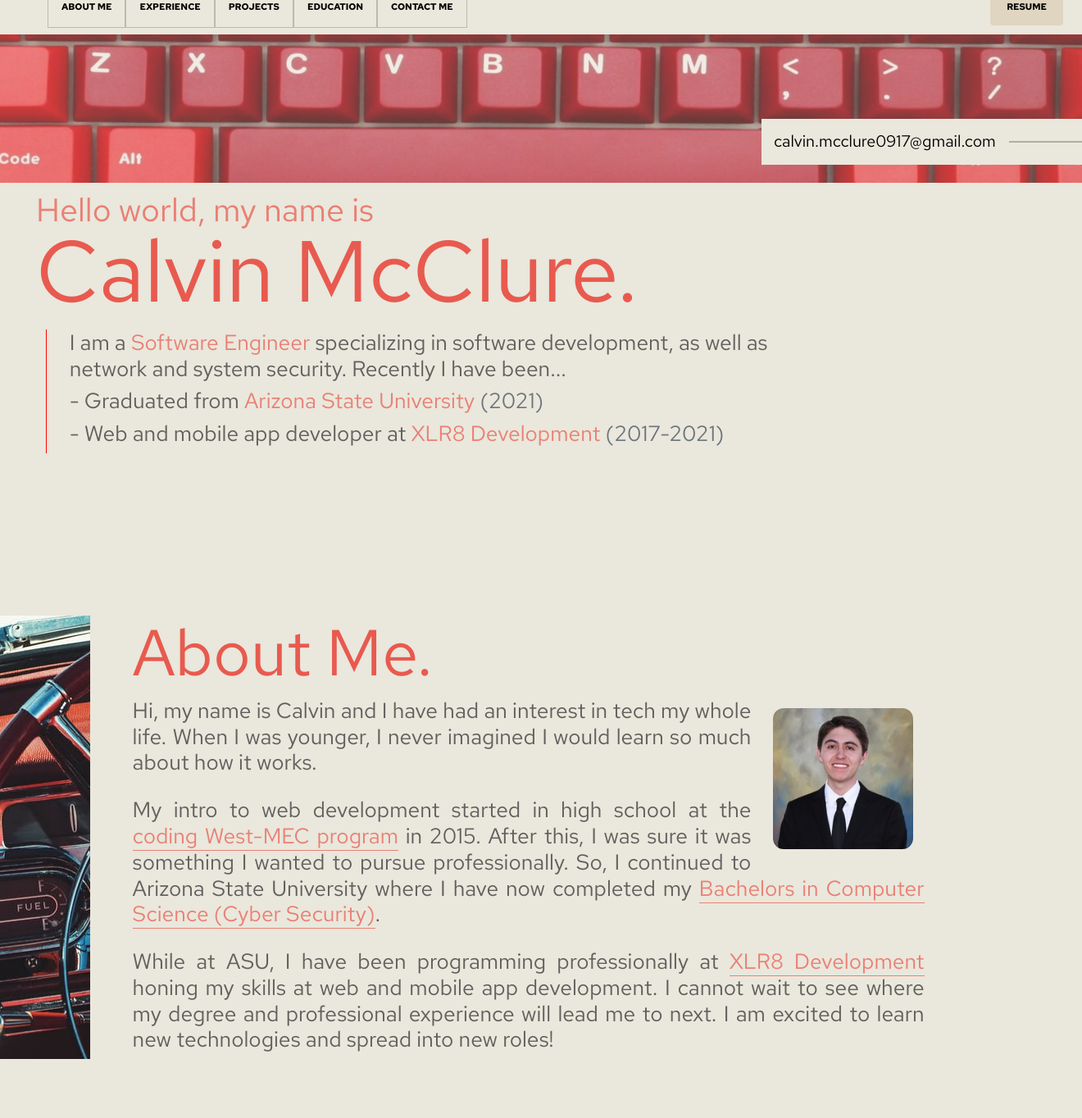
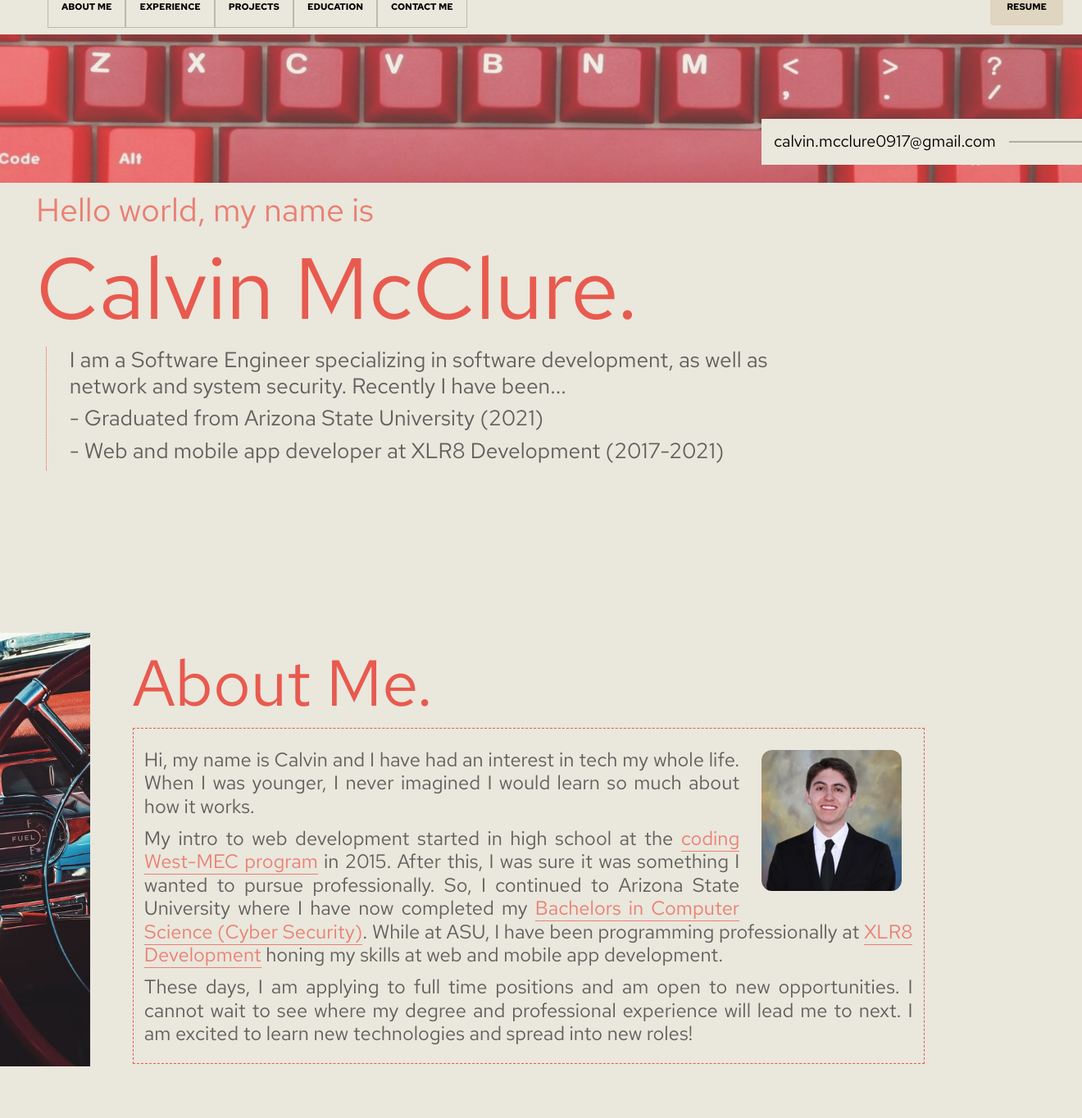
Before and after one commit to dev-calvin/portfolio-website, a Flask app: page / in a window 1320 px wide; the page is wider, and only the part inside the window is pictured. Shown: the part 33-1397 px from the top of that part at 82% size. Run offline with Flask 2, Linux system fonts and the light colour scheme.

Commit message:
changed overall design slightly and finished d up the experience section

```diff
--- a/app.py
+++ b/app.py
@@ -7,21 +7,7 @@
 @app.route('/')
 def index():
     data = {
-        'title' : 'Calvin McClure.',
-        'home': {
-            'a': 'I am a <span class=\'highlight\'>Software Engineer</span> specializing in software development, as well as network and system security. Recently I have been...',
-            'b': 'Graduated from <span class=\'highlight\'>Arizona State University</span> <span class=\'text-muted\'>(2021)</span>',
-            'c': 'Web and mobile app developer at <span class=\'highlight\'>XLR8 Development</span> <span class=\'text-muted\'>(2017-2021)</span>'
-        },
-        'aboutMe': '''Hi, I am Calvin and I have had an interest in tech my whole life. When I
-                    was younger I never imagined I would learn so much about how it works. My
-                    software education started in high school at the coding West-MEC program in
-                    2015 where I got my intro to web development. After this I was sure it was
-                    something I wanted to pursue professionally so I continued to Arizona State
-                    University where I have now completed my Bachelors in Computer Science
-                    (Cyber Security). I cannot wait to see where my degree and professional
-                    experience will lead me to next. I am excited to learn new technologies and
-                    spread into new roles!'''
+        'title' : 'Calvin McClure.'
     }
     return render_template('index.html', content=data)
 
--- a/static/base.css
+++ b/static/base.css
@@ -53,7 +53,7 @@
 }
 
 .scroll-to-section {
-  scroll-margin-top: 5em;
+  scroll-margin-top: 7vw;
 }
 
 /* Extra small devices (phones, 600px and down) */
--- a/templates/index.html
+++ b/templates/index.html
@@ -53,7 +53,7 @@
   }
 
   .home-text-padding-left {
-    border-right: 1px solid red;
+    border-right: .15vw dotted var(--red-dark-color);
     width:2vw;
   }
 
@@ -63,7 +63,7 @@
     padding-left: 2em;
   }
 
-  #home-main-text {
+  .section-text {
     font-weight:500;
     margin-top:-.2em;
   }
@@ -71,16 +71,18 @@
   .about-me-container {
     margin-top: 15vw;
     width: 100vw;
-    height: 40vw;
   }
 
   .about-me-text {
     text-align:justify;
-    margin-top: 1em;
+    font-size: 1.8vw;
+    margin-top: .8vw;
   }
 
   .about-me-text-top {
     text-align:justify;
+    font-size: 1.8vw;
+    padding-top: .8vw;
   }
 
   .about-me-img {
@@ -89,6 +91,12 @@
     margin-left:2vw;
     width: 13vw;
     border-radius: 1vw;
+  }
+
+  .about-me-side-img {
+    height:100%;
+    width:60vw;
+    /* margin-left: -0vw; */
   }
 
   .about-me-link {
@@ -233,45 +271,65 @@
     </div>
     <div class="row home-text-container">
       <h4>Hello world, my name is</h4>
-      <h1 id="home-main-text">Calvin McClure.</h1>
+      <h1 id="section-text">Calvin McClure.</h1>
       <div style="display:flex;">
         <div class="home-text-padding-left">
         </div>
         <div class="row">
           <div class="home-text">
-            <h5>{{content.home.a|safe}}</h5>
+            <h5>
+              I am a <span class=\'highlight\'>Software Engineer</span> specializing in software development, as well as network and system security. Recently I have been...
+            </h5>
           </div>
           <div class="home-text">
-            <h5>- {{content.home.b|safe}}</h5>
+            <h5>
+              - Graduated from <span class=\'highlight\'>Arizona State University</span> <span class=\'text-muted\'>(2021)</span>
+            </h5>
           </div>
           <div class="home-text">
-            <h5>- {{content.home.c|safe}}</h5>
+            <h5>
+              - Web and mobile app developer at <span class=\'highlight\'>XLR8 Development</span> <span class=\'text-muted\'>(2017-2021)</span>
+            </h5>
           </div>
         </div>
       </div>
     </div>
     <div class="row about-me-container scroll-to-section" id="about-me-container">
-      <div class="col-1" style="background-image:url({{url_for('static', filename='images/car.jpeg')}})"></div>
+      <!-- <div class="col-1" style="background-image:url({{url_for('static', filename='images/car.jpeg')}})"> -->
+      <div class="col-1" style="margin:0;padding:0;overflow:hidden;">
+          <img class="about-me-side-img" src="{{url_for('static', filename='images/car.jpeg')}}" alt="Photo of a cool car">
+      </div>
       <div class="col-9" style="margin-left: 3vw; margin-top:1vw;">
         <div class="row" id="about-me">
           <div>
-            <h2 id="home-main-text">About Me.</h2>
-            <img class="about-me-img" src="{{url_for('static', filename='images/headshot.jpeg')}}" alt="Photo of Calvin McClure">
-            <h5 class="about-me-text-top">Hi, my name is Calvin and I have had an interest in tech my whole life. When I was younger, I never imagined I would learn so much about how it works.</h5>
-            <h5 class="about-me-text">My intro to web development started in high school at the <span class="highlight-link"><a class="about-me-link" href="https://west-mec.edu/coding/" target="_blank">coding West-MEC program</a></span> in 2015. After this, I was sure it was something I wanted to pursue professionally. So, I continued to Arizona State University where I have now completed my <span class="highlight-link"><a class="about-me-link" href="https://webapp4.asu.edu/programs/t5/majorinfo/ASU00/ESCSEIBS/undergrad/false?init=false&nopassive=true" target="_blank">Bachelors in Computer Science (Cyber Security)</a></span>.</h5>
-            <h5 class="about-me-text">While at ASU, I have been programming professionally at <span class="highlight-link"><a class="about-me-link" href="https://www.xlr8dev.com/" target="_blank">XLR8 Development</a></span> honing my skills at web and mobile app development. I cannot wait to see where my degree and professional  experience will lead me to next. I am excited to learn new technologies and spread into new roles!</h5>
+            <h2 id="section-text">About Me.</h2>
+            <div style="border: 1px dashed var(--red-dark-color); padding: 1vw;height: fit-content;">
+
+              <img class="about-me-img" src="{{url_for('static', filename='images/headshot.jpeg')}}" alt="Photo of Calvin McClure">
+              <h5 class="about-me-text-top">
+                Hi, my name is Calvin and I have had an interest in tech my whole life. When I was younger, I never imagined I would learn so much about how it works.
+              </h5>
+              <h5 class="about-me-text">
+                My intro to web development started in high school at the <span class="highlight-link"><a class="about-me-link" href="https://west-mec.edu/coding/" target="_blank">coding West-MEC program</a></span> in 2015. After this, I was sure it was something I wanted to pursue professionally. So, I continued to Arizona State University where I have now completed my <span class="highlight-link"><a class="about-me-link" href="https://webapp4.asu.edu/programs/t5/majorinfo/ASU00/ESCSEIBS/undergrad/false?init=false&nopassive=true" target="_blank">Bachelors in Computer Science (Cyber Security)</a></span>. While at ASU, I have been programming professionally at <span class="highlight-link"><a class="about-me-link" href="https://www.xlr8dev.com/" target="_blank">XLR8 Development</a></span> honing my skills at web and mobile app development.
+              </h5>
+              <h5 class="about-me-text">
+                These days, I am applying to full time positions and am open to new opportunities. I cannot wait to see where my degree and professional experience will lead me to next. I am excited to learn new technologies and spread into new roles!
+              </h5>
+            </div>
           </div>
         </div>
       </div>
       <div class="col-2"></div>
     </div>
+
+
     <div class="row experience-container scroll-to-section" id="experience-container">
       <div class="col-1" style="margin:0;padding:0;overflow:hidden;">
-        <img class="experience-img" src="{{url_for('static', filename='images/cocktail.jpg')}}" alt="Photo of Calvin McClure">
+        <img class="experience-img" src="{{url_for('static', filename='images/red_circuit.jpg')}}" alt="Photo of Calvin McClure">
       </div>
       <div class="col-9" style="margin-left: 3vw; margin-top:1vw;">
         <div class="row">
-          <h2 id="home-main-text">Experience.</h2>
+          <h2 id="section-text">Experience.</h2>
           <div class="col-3">
             <div class="row">
               <div id="xlr8-experience-button" class="experience-button experience-button-selected">
@@ -304,9 +362,60 @@
       </div>
       <div class="col-2"></div>
     </div>
+
+
+    <div class="row projects-container scroll-to-section" id="projects-container">
+      <div class="col-1" style="margin:0;padding:0;overflow:hidden;">
+        <img class="experience-img" src="{{url_for('static', filename='images/red_circuit.jpg')}}" alt="Photo of Calvin McClure">
+      </div>
+      <div class="col-9" style="margin-left: 3vw; margin-top:1vw;">
+        <div class="row">
+          <h2 id="section-text">Projects.</h2>
+          <div class="col-6">
+            <div class="row">
+              <div class="projects-panels">
+                <h4 class="projects-panels-title-text">Pixingo</h4>
+              </div>
+              <div class="projects-panels">
+                <h4 class="projects-panels-title-text">Flowstation</h4>
+              </div>
+            </div>
+          </div>
+          <div class="col-6">
+            <div class="row">
+              <div class="projects-panels">
+                <h4 class="projects-panels-title-text">Final Mile Solar</h4>
+              </div>
+              <div class="projects-panels">
+                <h4 class="projects-panels-title-text">Synctimes</h4>
+              </div>
+            </div>
+          </div>
+        </div>
+      </div>
+      <div class="col-2"></div>
+    </div>
+
+
+    <div class="row projects-container scroll-to-section" id="projects-container">
+      <div class="col-1" style="margin:0;padding:0;overflow:hidden;">
+        <img class="experience-img" src="{{url_for('static', filename='images/red_circuit.jpg')}}" alt="Photo of Calvin McClure">
+      </div>
+      <div class="col-9" style="margin-left: 3vw; margin-top:1vw;">
+        <div class="row">
+          <h2 id="section-text">Education.</h2>
+
+        </div>
+      </div>
+      <div class="col-2"></div>
+    </div>
+
+
   </div>
 
   <script type="text/javascript">
+    // experience buttons
+    // ############################################
     $('#xlr8-experience-button').click(function() {
       //change text
       $('#experience-tooltip').addClass('hidden');
--- a/templates/nav.html
+++ b/templates/nav.html
@@ -15,7 +15,7 @@
           <a class="nav-link" href="#experience-container"><p class="nav-text">EXPERIENCE</p></a>
         </li>
         <li class="nav-item">
-          <a class="nav-link" href="#"><p class="nav-text">PROJECTS</p></a>
+          <a class="nav-link" href="#projects-container"><p class="nav-text">PROJECTS</p></a>
         </li>
         <li class="nav-item">
           <a class="nav-link" href="#"><p class="nav-text">EDUCATION</p></a>
```
Also changed, not shown: other parts of templates/index.html (+35 -3 lines).
